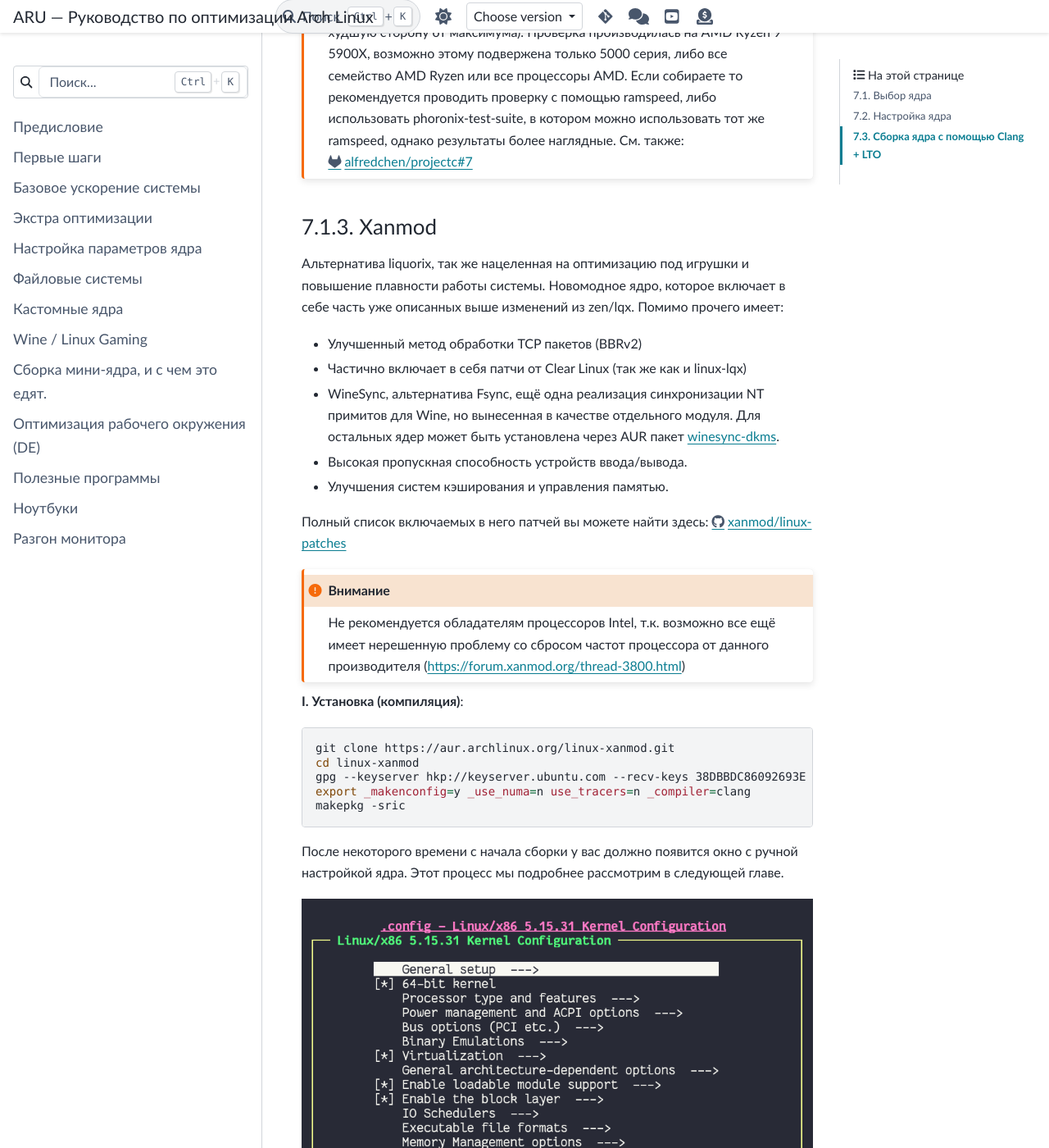
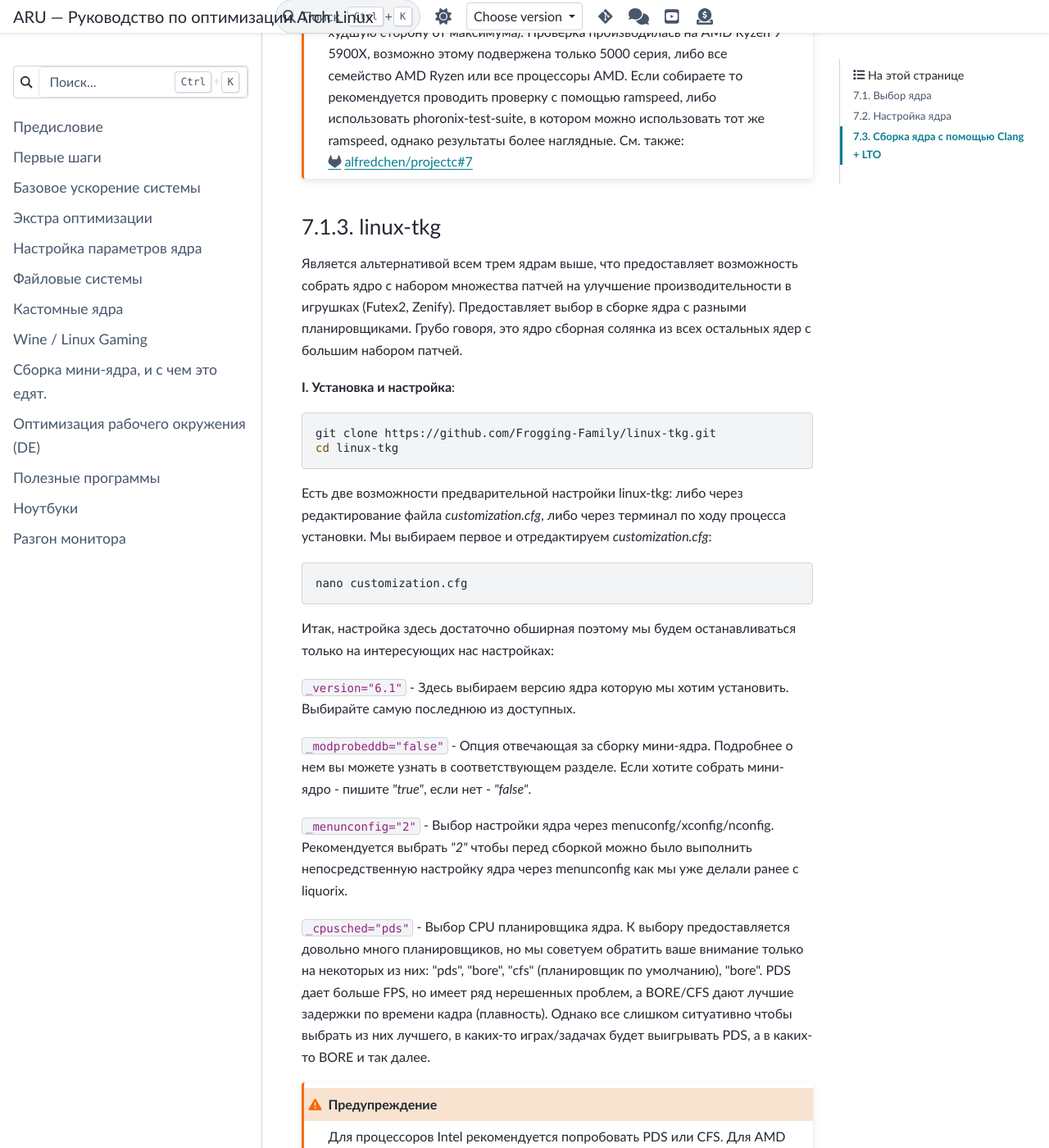
Before and after one commit to ventureoo/ARU, a Sphinx documentation site: the page built from docs/source/custom-kernels.rst, in a window 1280 px wide and 1400 px high, scrolled down 4353 px. Shown: the whole window at 82% size. Built offline with Sphinx 7.4.7 and the PyData theme 0.15.4, drawn with Linux system fonts in a browser that asks for light colours.

Commit message:
custom-kernels: Drop Xanmod
Just use linux-cachyos/linux-tkg instead, or use the LTS branch. I see
no point in mentioning this kernel, it's just worse.

Closes: https://codeberg.org/ventureo/ARU/issues/102

```diff
--- a/docs/source/custom-kernels.rst
+++ b/docs/source/custom-kernels.rst
@@ -184,51 +184,6 @@
    использовать phoronix-test-suite, в котором можно использовать тот
    же ramspeed, однако результаты более наглядные. См. также:
    https://gitlab.com/alfredchen/projectc/-/issues/7
-
--------
-Xanmod
--------
-
-Альтернатива liquorix, так же нацеленная на оптимизацию под игрушки и
-повышение плавности работы системы. Новомодное ядро, которое включает
-в себе часть уже описанных выше изменений из zen/lqx. Помимо прочего
-имеет:
-
-- Улучшенный метод обработки TCP пакетов (BBRv2)
-
-- Частично включает в себя патчи от Clear Linux (так же как и
-  linux-lqx)
-
-- WineSync, альтернатива Fsync, ещё одна реализация синхронизации NT
-  примитов для Wine, но вынесенная в качестве отдельного модуля. Для
-  остальных ядер может быть установлена через AUR пакет `winesync-dkms
-  <https://aur.archlinux.org/packages/winesync-dkms>`_.
-
-- Высокая пропускная способность устройств ввода/вывода.
-
-- Улучшения систем кэширования и управления памятью.
-
-Полный список включаемых в него патчей вы можете найти здесь:
-https://github.com/xanmod/linux-patches
-
-.. attention:: Не рекомендуется обладателям процессоров Intel, т.к.
-   возможно все ещё имеет нерешенную проблему со сбросом частот
-   процессора от данного производителя
-   (https://forum.xanmod.org/thread-3800.html)
-
-**I. Установка (компиляция)**::
-
-  git clone https://aur.archlinux.org/linux-xanmod.git                    # Скачивание исходников.
-  cd linux-xanmod                                                         # Переход в linux-xanmod
-  gpg --keyserver hkp://keyserver.ubuntu.com --recv-keys 38DBBDC86092693E # GPG ключ
-  export _makenconfig=y _use_numa=n use_tracers=n _compiler=clang         # Включаем ручную настройку
-  makepkg -sric                                                           # Сборка и установка
-
-После некоторого времени с начала сборки у вас должно появится окно с
-ручной настройкой ядра. Этот процесс мы подробнее рассмотрим в
-следующей главе.
-
-.. image:: images/xanmod-menunconfig.png
 
 .. index:: kernel, linux-tkg, native-compilation
 .. _linux-tkg:
```
